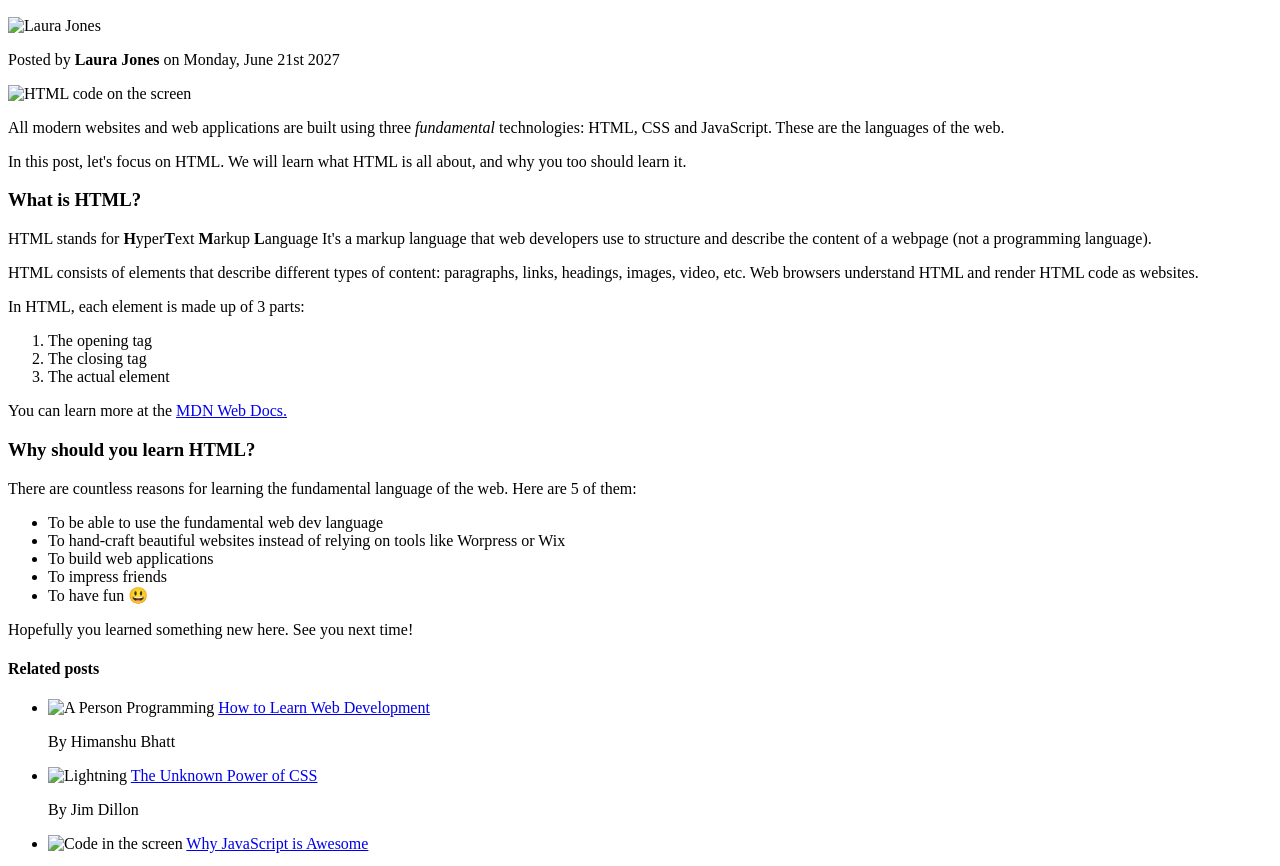
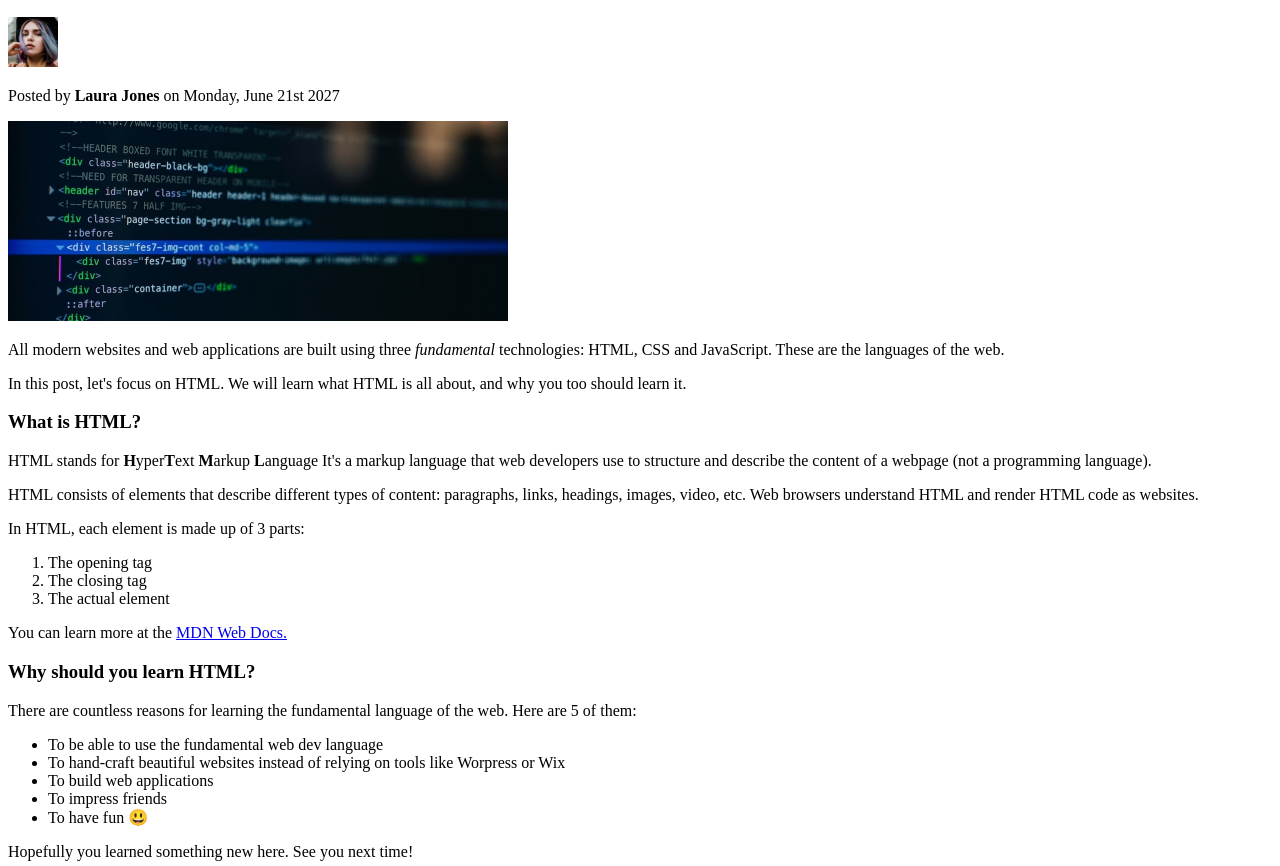
Before and after one commit to HimanshuBhatt007/HTML, a plain HTML site: page index.html in a window 1280 px wide. Shown: the part 149-1015 px from the top of the page. Drawn offline with Linux system fonts and the light colour scheme.

Commit message:
updated index.html

```diff
--- a/index.html
+++ b/index.html
@@ -29,7 +29,7 @@
         <h2>The basic language of the Web: HTML</h2>
 
         <img
-          src="img/laura-jones.jpg"
+          src="laura-jones.jpg"
           alt="Laura Jones"
           width="50"
           height="50"
@@ -38,7 +38,7 @@
         <p>Posted by <strong>Laura Jones</strong> on Monday, June 21st 2027</p>
 
         <img
-          src="img/ post-img.jpg"
+          src="post-img.jpg"
           alt="HTML code on the screen"
           width="500"
           height="200"
@@ -110,7 +110,7 @@
       <ul>
         <li>
           <img
-            src="img/related-1.jpg"
+            src="related-1.jpg"
             alt="A Person Programming"
             height="75"
             width="75"
@@ -120,14 +120,14 @@
         </li>
 
         <li>
-          <img src="img/related-2.jpg" alt="Lightning" height="75" width="75" />
+          <img src="related-2.jpg" alt="Lightning" height="75" width="75" />
           <a href="#">The Unknown Power of CSS</a>
           <p>By Jim Dillon</p>
         </li>
 
         <li>
           <img
-            src="img/related-3.jpg"
+            src="related-3.jpg"
             alt="Code in the screen"
             height="75"
             width="75"
```
